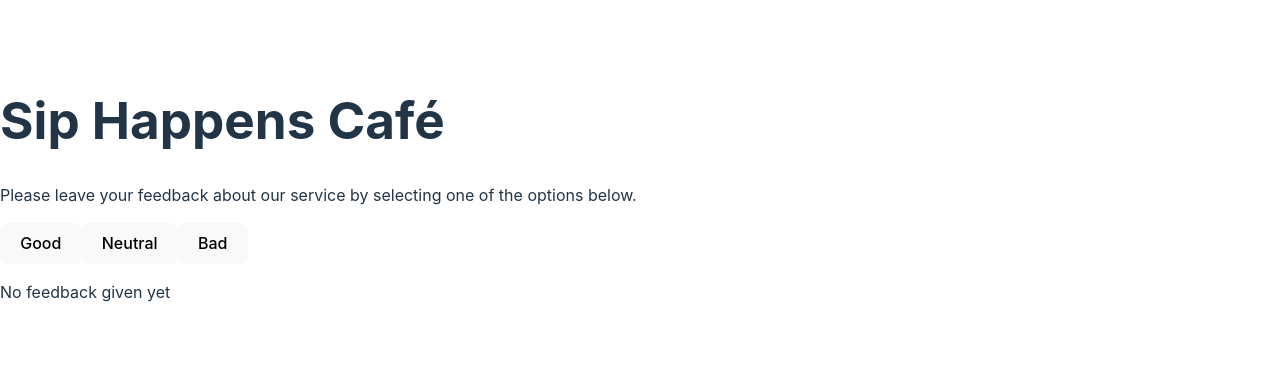
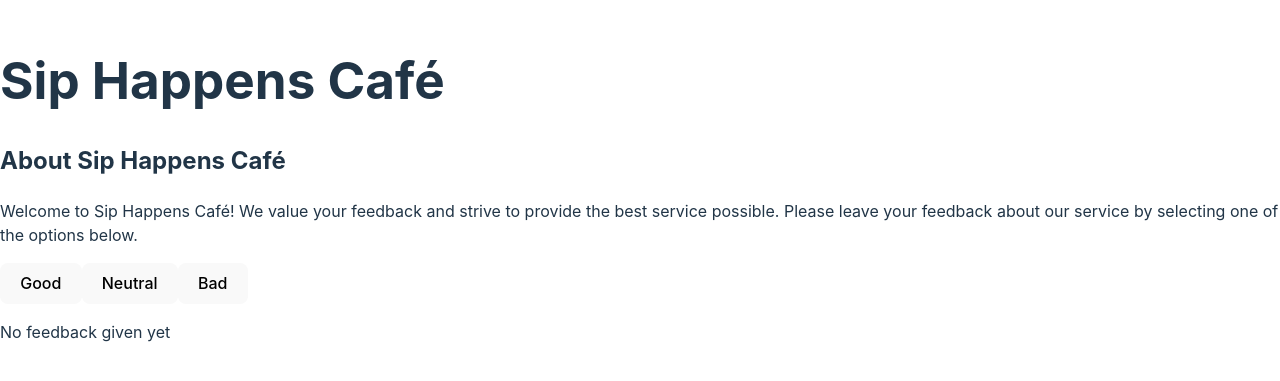
Before and after one commit to lyubko44/goit-neo-react-hw-module2, a React (Vite) app: page / in a window 1280 px wide. Shown: the part 211-592 px from the top of the page. Built offline with nearby package versions, Linux system fonts and the light colour scheme.

Commit message:
add description component

```diff
--- a/src/components/App.jsx
+++ b/src/components/App.jsx
@@ -2,6 +2,7 @@ import { useState, useEffect } from 'react';
 import Feedback from './Feedback/Feedback.jsx';
 import Options from './Options/Options.jsx';
 import Notification from './Notification/Notification.jsx';
+import Description from './Description/Description.jsx';
 
 const App = () => {
     const [feedback, setFeedback] = useState(() => {
@@ -34,7 +35,7 @@ const App = () => {
     return (
         <div>
             <h1>Sip Happens Café</h1>
-            <p>Please leave your feedback about our service by selecting one of the options below.</p>
+            <Description />
             <Options updateFeedback={updateFeedback} resetFeedback={resetFeedback} totalFeedback={totalFeedback} />
             {totalFeedback > 0 ? (
                 <Feedback feedback={feedback} totalFeedback={totalFeedback} positiveFeedbackPercentage={positiveFeedbackPercentage} />
--- /dev/null
+++ b/src/components/Description/Description.jsx
@@ -0,0 +1,10 @@
+const Description = () => {
+    return (
+        <div>
+            <h2>About Sip Happens Café</h2>
+            <p>Welcome to Sip Happens Café! We value your feedback and strive to provide the best service possible. Please leave your feedback about our service by selecting one of the options below.</p>
+        </div>
+    );
+};
+
+export default Description;
```
